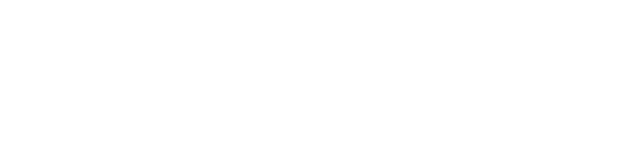
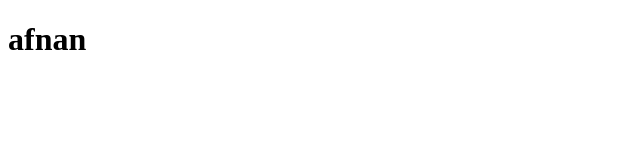
Before and after one commit to afnanamj/testres, a plain HTML site: page index.html in a window 1280 px wide. Shown: the whole page, without its empty margins (0-640 px from the left). Drawn offline with Linux system fonts and the light colour scheme.

Commit message:
first application 21

```diff
--- a/index.html
+++ b/index.html
@@ -6,6 +6,6 @@
     <title>Document</title>
 </head>
 <body>
-    <h1></h1>
+    <h1>afnan</h1>
 </body>
 </html>
```
